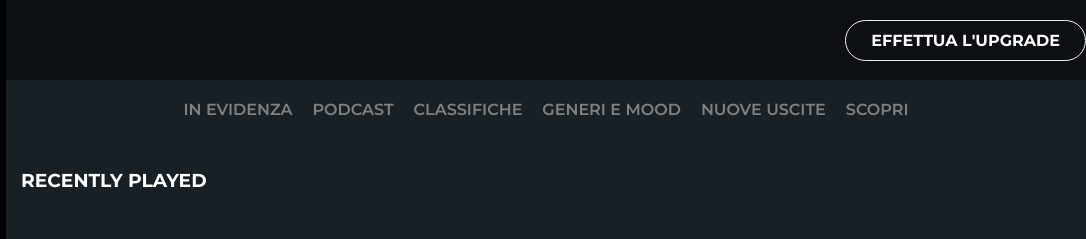
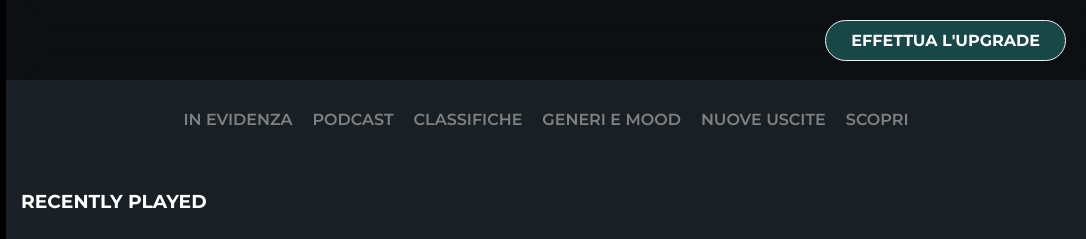
Before and after one commit to andrealangianese/html-css-spotifyweb, a plain HTML site: page index.html in a window 1280 px wide. Shown: the top 239 px of the page, 194-1280 px from the left. Drawn offline with Linux system fonts and the light colour scheme.

Commit message:
:feat modifiche ex

```diff
--- a/index.html
+++ b/index.html
@@ -114,13 +114,26 @@
             </div>
             <div>
                 <ul class="categories">
-                    <li> <a href="#">IN EVIDENZA</a>
+                    <li>
+                        <a href="#">IN EVIDENZA</a>
+                        <div class="underline">
                     </li>
-                    <li><a href="#">PODCAST</a></li>
-                    <li><a href="#">CLASSIFICHE</a></li>
-                    <li><a href="#">GENERI E MOOD</a></li>
-                    <li><a href="#">NUOVE USCITE</a></li>
-                    <li><a href="#">SCOPRI</a></li>
+                    <li><a href="#">PODCAST</a>
+                        <div class="underline"></div>
+                    </li>
+                    <li>
+                        <a href="#">CLASSIFICHE</a>
+                        <div class="underline"></div>
+                    </li>
+                    <li><a href="#">GENERI E MOOD</a>
+                        <div class="underline"></div>
+                    </li>
+                    <li><a href="#">NUOVE USCITE</a>
+                        <div class="underline"></div>
+                    </li>
+                    <li><a href="#">SCOPRI</a>
+                        <div class="underline"></div>
+                    </li>
                 </ul>
             </div>
             <!-- prima sezione di canzoni -->
--- a/style.css
+++ b/style.css
@@ -114,31 +114,43 @@ main {
 
 /* sezione upgrade */
 .upgrade {
-    height: 10vh;
+    height: 80px;
     background: rgba(0, 0, 0, 0.5);
     display: flex;
     justify-content: flex-end;
     align-items: center;
     position: fixed;
+    z-index: 50;
     top: 0;
     right: 0;
     left: 200px;
+    padding: 10px 20px;
+    backdrop-filter: blur(16px);
 }
 
 .effettua-upgrade {
     border: 1px solid rgb(244, 239, 239);
+    background-color: rgb(23, 71, 71);
+    color: white;
     padding: 10px 25px;
     border-radius: 30px;
-}
-
-.upgrade :hover {
-    background-color: rgb(23, 71, 71);
-    transform: translateY(-5px);
-    transform: scale(1.2);
+    transition: all 300ms ease-out;
 }
 
 .effettua-upgrade strong {
     color: white;
+    transition: all 300ms ease-out;
+}
+
+.effettua-upgrade:hover strong {
+    color: rgb(23, 71, 71);
+}
+
+.upgrade .effettua-upgrade:hover {
+    background-color: white;
+    color: rgb(23, 71, 71);
+    transform: translateY(-5px);
+    transform: scale(1.05);
 }
 
 /* sezione da mettere in trasparenza (upgrade) */
@@ -154,14 +166,19 @@ main {
     display: flex;
     flex-wrap: nowrap;
     justify-content: center;
-    margin-top: 10vh;
+    margin-top: 80px;
     padding-top: 20px;
     padding-bottom: 40px;
 }
 
-.categories a:hover {
-    border-bottom: 1px solid yellow;
-    color: blueviolet;
+.categories li {
+    display: flex;
+    flex-direction: column;
+    align-items: center;
+}
+.categories li:hover div {
+    opacity: 1;
+    transition: all 300ms ease-in-out;
 }
 
 .categories a {
@@ -176,6 +193,13 @@ main {
 
 .categories-description p {
     padding-top: 15px;
+}
+
+.underline {
+    width: 40%;
+    height: 1px;
+    background-color: blue;
+    opacity: 0;
 }
 
 .image-container {
```
